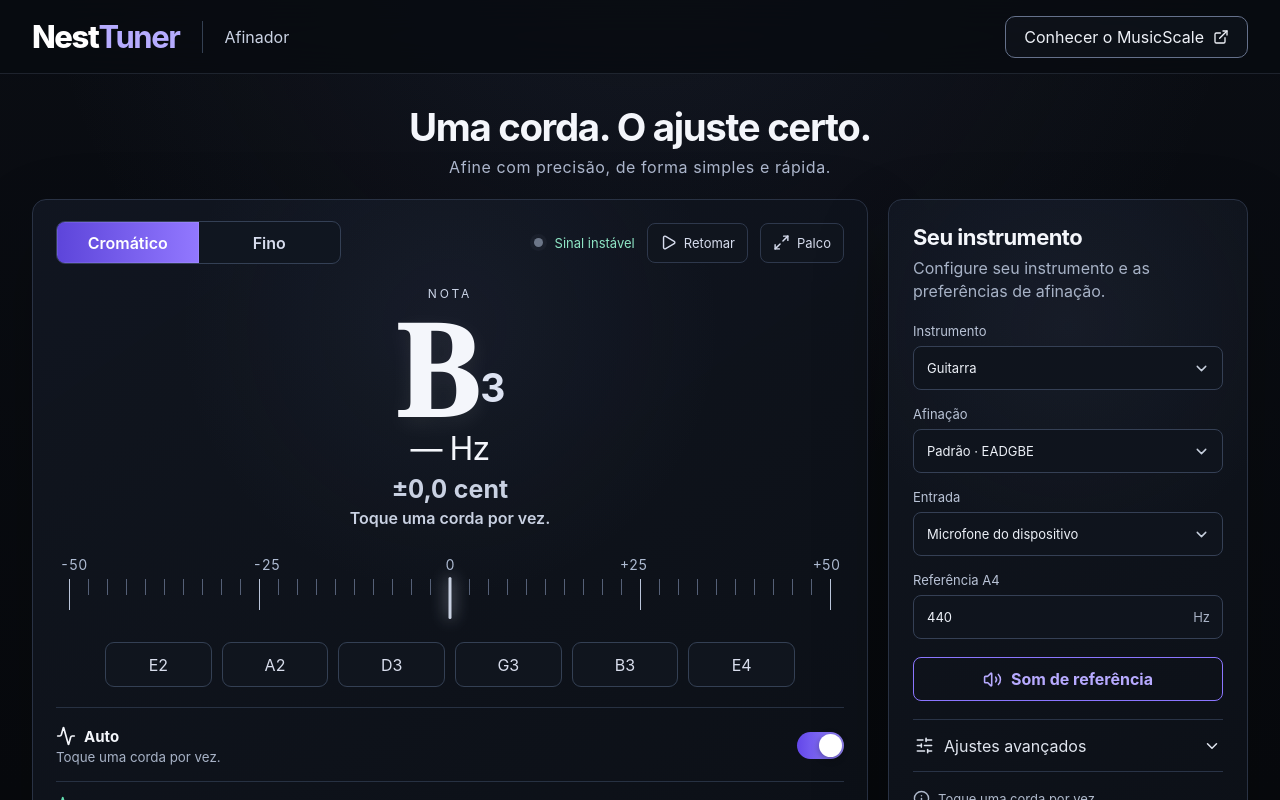
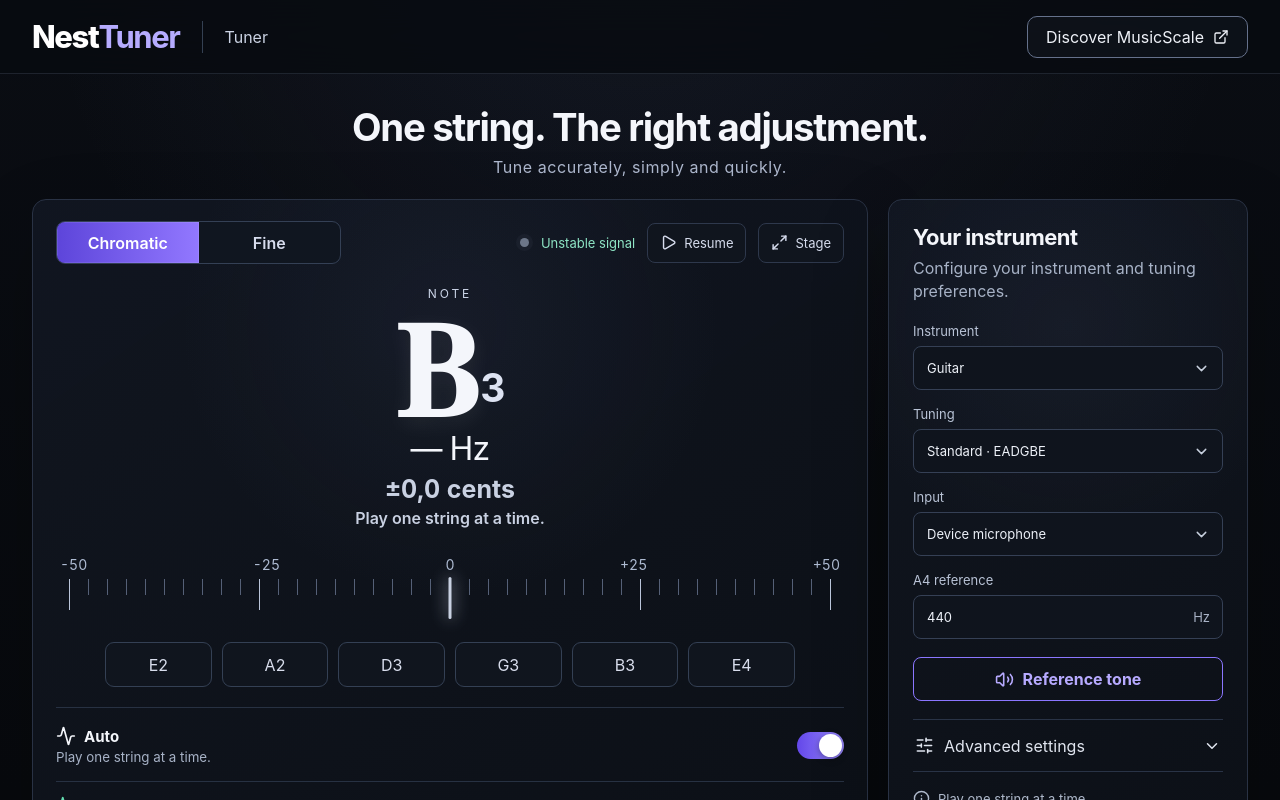
Before and after one commit to prdanielcunha/nesttuner, a React (Vite) app: page /en/ in a window 1280 px wide. Shown: the top 800 px of the page. Built offline with nearby package versions, Linux system fonts and the light colour scheme.

Commit message:
feat(i18n): resolve PT EN ES from one canonical domain

```diff
--- a/apps/web/src/main.tsx
+++ b/apps/web/src/main.tsx
@@ -1,10 +1,20 @@
 import React from 'react';
 import ReactDOM from 'react-dom/client';
-import { NestTuner, type TunerLocale } from '@nesttuner/ui';
+import { NestTuner } from '@nesttuner/ui';
+import { applyPublicMeta, localeFromBrowser, localeFromPath, LOCALE_PATH } from './locales';
 import './styles.css';
 
-const locale = (import.meta.env.VITE_APP_LOCALE || 'pt-BR') as TunerLocale;
-document.documentElement.lang = locale;
+let locale = localeFromPath(window.location.pathname);
+
+if (!locale) {
+  locale = localeFromBrowser();
+  const destination = LOCALE_PATH[locale];
+  if (window.location.pathname === '/' && window.location.search === '' && window.location.hash === '') {
+    window.history.replaceState(null, '', destination);
+  }
+}
+
+applyPublicMeta(locale);
 
 ReactDOM.createRoot(document.getElementById('root')!).render(
   <React.StrictMode>
```
